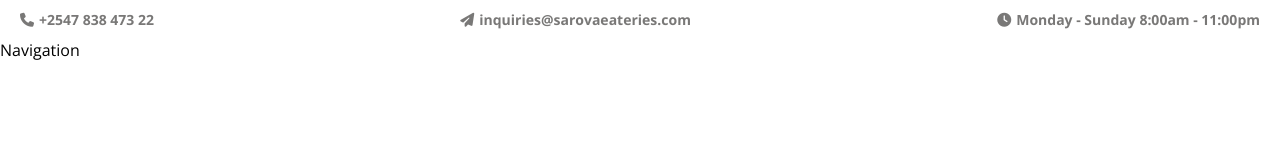
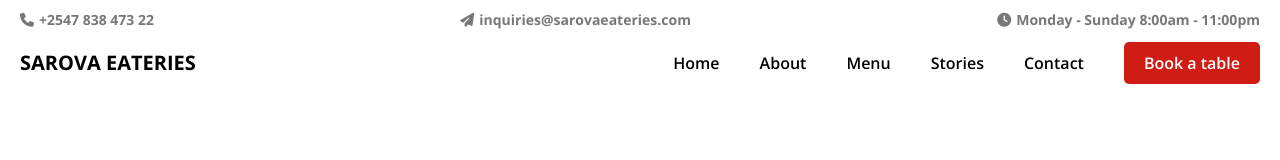
Before and after one commit to NathanaelMutua/sarova-eateries-code-along, a website built with Vite: page index.html in a window 1280 px wide. Built offline with nearby package versions, Linux system fonts and the light colour scheme.

Commit message:
build the navigation part of the header
Build the navigation part of the header, but it is
not complete yet, for now we are hiding the
navigation menu on smaller screens but later on
we will have a way of bringing it to view with
JavaScript on smaller screens.

```diff
--- a/index.html
+++ b/index.html
@@ -36,7 +36,25 @@
           <p>Monday - Sunday 8:00am - 11:00pm</p>
         </div>
       </div>
-      <div class="header-navigation">Navigation</div>
+      <div class="header-navigation">
+        <a href="#" class="header-logo-link-wrapper">
+          <h1 class="logo">sarova eateries</h1>
+        </a>
+        <nav class="header-nav">
+          <ol class="header-nav-list">
+            <li class="header-nav-list-item"><a href="#">home</a></li>
+            <li class="header-nav-list-item"><a href="#">about</a></li>
+            <li class="header-nav-list-item"><a href="#">menu</a></li>
+            <li class="header-nav-list-item"><a href="#">stories</a></li>
+            <li class="header-nav-list-item"><a href="#">contact</a></li>
+            <li><a href="#" class="header-cta-btn">Book a table</a></li>
+          </ol>
+        </nav>
+        <button class="menu-toggle-button">
+          <i class="fa-solid fa-bars"></i>
+          Menu
+        </button>
+      </div>
     </header>
   </body>
 </html>
--- a/style.css
+++ b/style.css
@@ -55,3 +55,79 @@ body {
   font-size: 1.4rem;
   font-weight: 700;
 }
+
+.header-navigation {
+  display: flex;
+  justify-content: space-between;
+  align-items: center;
+  padding: 1rem 2rem;
+}
+
+.header-logo-link-wrapper {
+  text-decoration: none;
+  color: var(--color-black-main);
+  text-transform: uppercase;
+}
+
+.logo {
+  font-size: 2rem;
+}
+
+.header-nav-list {
+  list-style: none;
+  display: flex;
+  gap: 4rem;
+}
+
+.menu-toggle-button {
+  display: none;
+}
+
+@media screen and (max-width: 850px) {
+  .header-nav-list {
+    gap: 2rem;
+  }
+}
+
+@media screen and (max-width: 750px) {
+  .header-navigation {
+    align-items: flex-start;
+    position: relative;
+  }
+
+  .header-nav-list {
+    flex-direction: column;
+  }
+
+  .header-nav {
+    /* background-color: green; */
+    position: absolute;
+    right: 0;
+    top: 100%;
+    /* transform: translateX(500px); */
+    display: none;
+  }
+
+  .menu-toggle-button {
+    display: flex;
+    align-items: center;
+    font-size: 2rem;
+    gap: 0.5rem;
+  }
+}
+
+.header-nav-list-item a {
+  text-decoration: none;
+  text-transform: capitalize;
+  color: var(--color-black-main);
+  font-weight: 600;
+}
+
+.header-cta-btn {
+  text-decoration: none;
+  background-color: var(--color-primary);
+  color: var(--color-white);
+  padding: 1rem 2rem;
+  border-radius: 5px;
+  font-weight: 600;
+}
```
